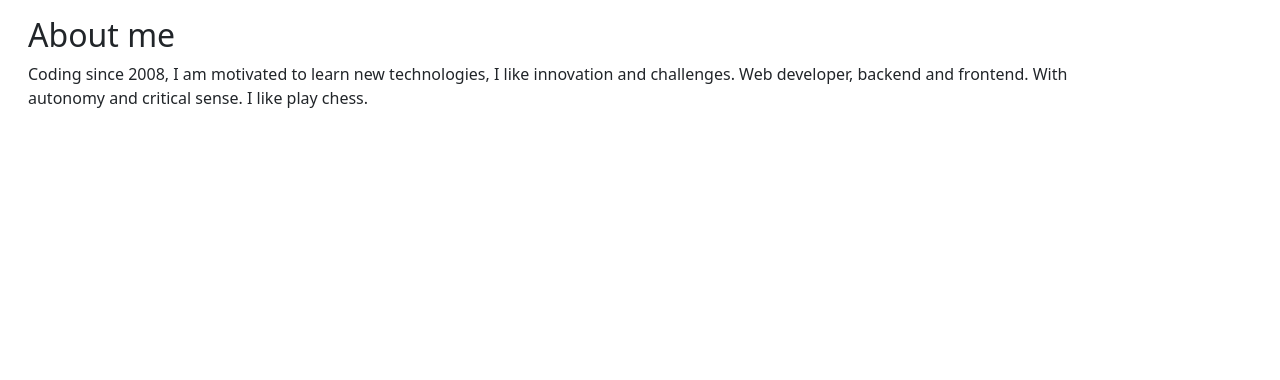
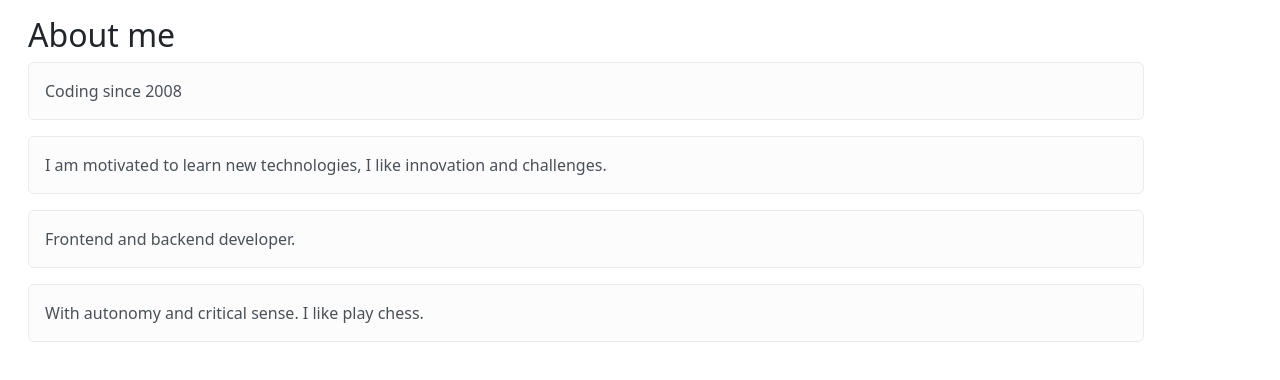
Before and after one commit to cedenoaugusto/cv, a plain HTML site: page aboutme.html in a window 1280 px wide. Drawn offline with nearby package versions, Linux system fonts and the light colour scheme.

Commit message:
correcciones y mejoras

```diff
--- a/aboutme.html
+++ b/aboutme.html
@@ -7,12 +7,21 @@
     <div class="container m-3">
         <main>
             <h2>About me</h2>
-            <p>Coding since 2008, I am motivated to
-              learn new technologies, I like
-              innovation and challenges. Web
-              developer, backend and frontend.
-              With autonomy and critical sense. I
-              like play chess.</p>
+            <div class="alert alert-light" role="alert">
+              Coding since 2008
+            </div>
+
+            <div class="alert alert-light" role="alert">
+              I am motivated to learn new technologies, I like innovation and challenges.
+            </div>
+
+            <div class="alert alert-light" role="alert">
+              Frontend and backend developer.
+            </div>
+
+            <div class="alert alert-light" role="alert">
+              With autonomy and critical sense. I like play chess.
+            </div>
         </main>
     </div>
 </body>
```
Also changed, not shown: education.html (+6 -6 lines).
